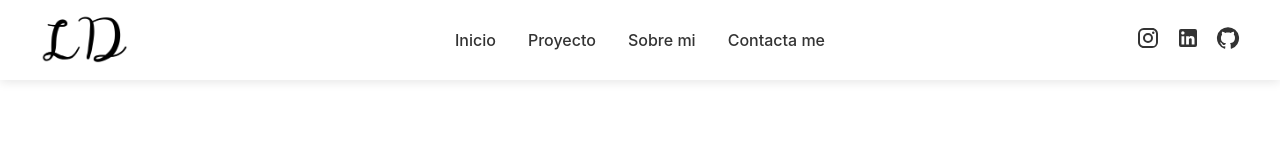
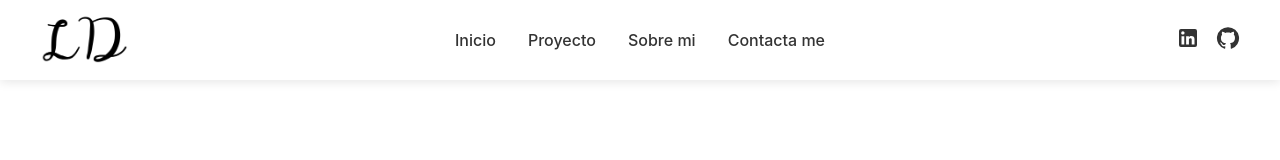
Before and after one commit to leompe8907/porfolio, a React (Create React App) app: page / in a window 1280 px wide. Shown: the top 160 px of the page. Built offline with nearby package versions, Linux system fonts and the light colour scheme.

Commit message:
correcion de errores en el nombre del archivo del CV y eliminacion del instagram

```diff
--- a/src/Components/Navbar.jsx
+++ b/src/Components/Navbar.jsx
@@ -1,6 +1,6 @@
 import React, { useEffect, useRef, useState, useCallback } from 'react';
 import { Link } from 'react-router-dom';
-import { Instagram, LinkedIn, GitHub } from '@mui/icons-material';
+import { LinkedIn, GitHub } from '@mui/icons-material';
 import L from "../Static/Img/LD.png";
 import "../Static/Style/Navbar.scss";
 
@@ -87,7 +87,6 @@ export default function Navbar() {
 
         <div className="social-links">
           {[
-            { icon: <Instagram />, url: "https://www.instagram.com/leompe/" },
             { icon: <LinkedIn />, url: "https://www.linkedin.com/in/leonardamaya/" },
             { icon: <GitHub />, url: "https://github.com/leompe8907" }
           ].map((social, index) => (
```
Also changed, not shown: 1 other file (tests, documents, lock files or other folders).
